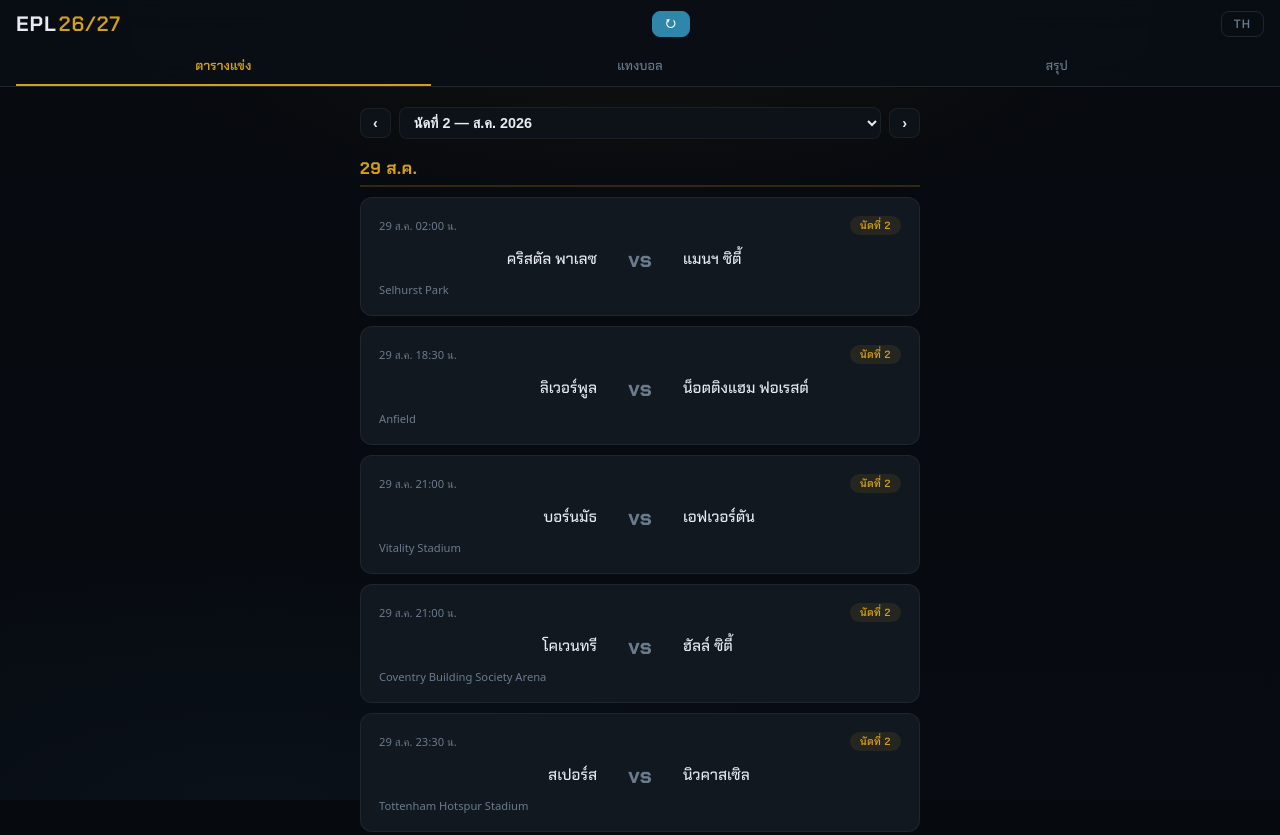
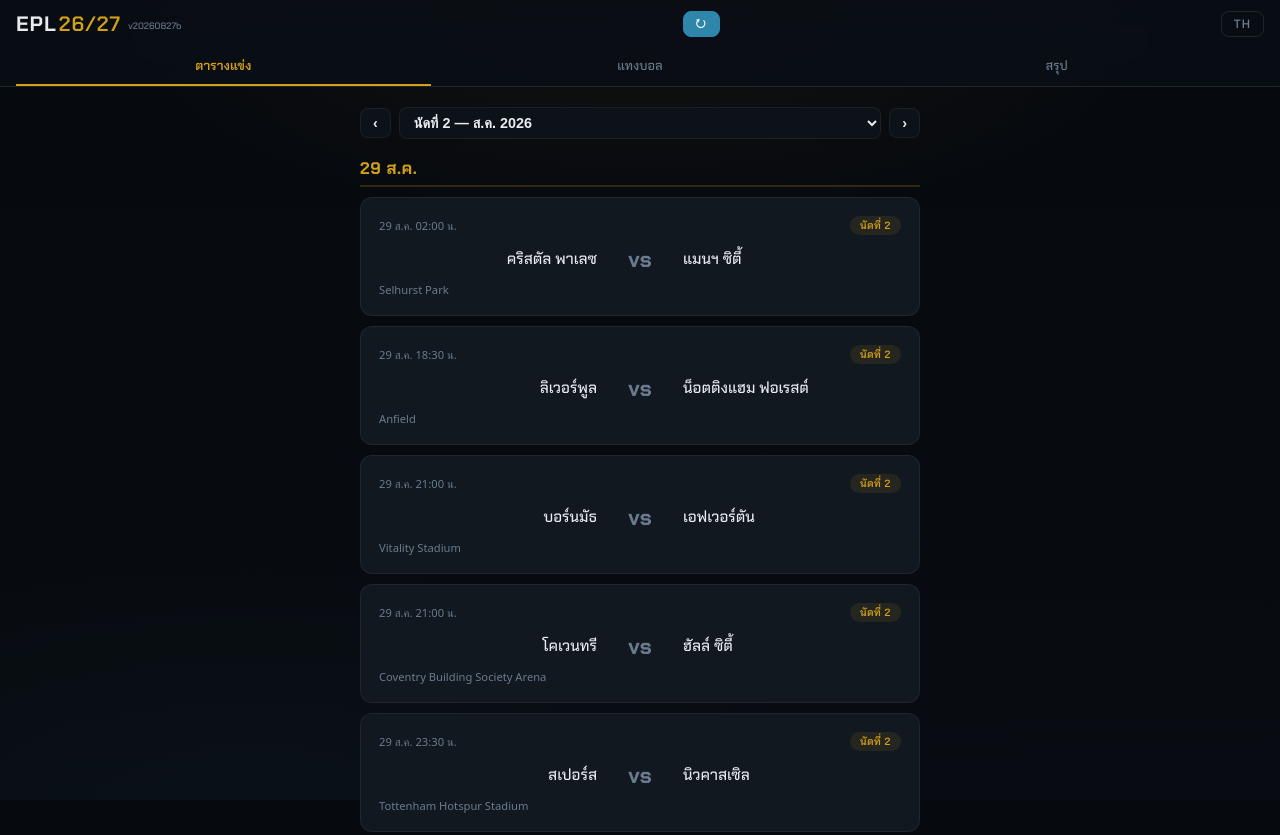
Before and after one commit to Boredtoraise/ge10epl2627, a plain HTML site: page index.html in a window 1280 px wide. Shown: the top 835 px of the page. Drawn offline with Linux system fonts and the light colour scheme; no server answers; a web font is replaced by a local one.

Commit message:
Show the client and Code.gs build in the header
A redeploy that did not actually land (Save instead of New version) looked
identical to one that did. The tag next to the logo now reads
"v20260827b · srv 2026-08-27b": the client half is parsed from this file's own
<script src="js/app.js?v=X">, so it cannot drift from index.html, and the
server half comes free with the bootstrap response.

An older deployment shows the client half alone rather than breaking.

Below 380px the tag sits under the logo — inline it made the logo row wider
than a 320px viewport and scrolled the whole page sideways.

Co-Authored-By: Claude Opus 5 <noreply@anthropic.com>

```diff
--- a/css/styles.css
+++ b/css/styles.css
@@ -103,6 +103,20 @@ body {
   color: var(--primary);
   font-weight: 600;
   margin-left: 2px;
+}
+/* Which client is loaded and which Code.gs answered it — a redeploy that did
+   not actually land looks identical to one that did without this. */
+.build-tag {
+  font-family: var(--font-display);
+  font-size: 0.58rem; font-weight: 500;
+  color: var(--text-muted); letter-spacing: 0;
+  margin-left: 7px; vertical-align: middle;
+  white-space: nowrap;
+}
+/* On a 320px screen the tag made the logo row wider than the viewport and the
+   whole page scrolled sideways. Below 380 it sits under the logo instead. */
+@media (max-width: 380px) {
+  .build-tag { display: block; margin-left: 0; margin-top: 1px; line-height: 1; }
 }
 .btn-icon {
   background: none; border: 1px solid var(--border-light);
--- a/index.html
+++ b/index.html
@@ -14,7 +14,7 @@
 
   <header id="header">
     <div class="header-top">
-      <h1 class="logo">EPL<span class="logo-year">26/27</span></h1>
+      <h1 class="logo">EPL<span class="logo-year">26/27</span><span id="app-build" class="build-tag"></span></h1>
       <button id="refresh-btn" class="btn-icon" title="Refresh data" onclick="manualRefresh()">↻</button>
       <button id="lang-toggle" class="btn-icon" title="TH/EN">TH</button>
     </div>
--- a/js/app.js
+++ b/js/app.js
@@ -5,6 +5,7 @@ const state = {
   currentPlayer: null,
   isAdmin: false,
   currentView: 'schedule',
+  serverBuild: null, // Code.gs BUILD, as reported by the bootstrap response
   gw: null,          // gameweek being viewed — every fetch is scoped to it
   standings: [],     // settled months: one row per player per month
   periodSlips: [],   // every slip of the current unsettled month (summary tab)
@@ -322,6 +323,27 @@ function updateTabBadges() {
 function showLoading() { document.getElementById('loading').classList.remove('hidden'); }
 function hideLoading() { document.getElementById('loading').classList.add('hidden'); }
 
+// --- Build tag in the header ---
+//
+// The client half is read from this file's own <script src="js/app.js?v=X">, so
+// it can never drift from the cache-buster in index.html. The server half
+// arrives with the bootstrap response — a Code.gs redeploy that silently did
+// not land (Save instead of New version) is otherwise invisible.
+function clientBuild() {
+  const s = document.querySelector('script[src*="js/app.js"]');
+  const m = s && /[?&]v=([^&"]+)/.exec(s.getAttribute('src') || '');
+  return m ? m[1] : 'dev';
+}
+
+function renderBuildTag() {
+  const el = document.getElementById('app-build');
+  if (!el) return;
+  el.textContent = 'v' + clientBuild() + (state.serverBuild ? ' · srv ' + state.serverBuild : '');
+  el.title = state.serverBuild
+    ? 'client ' + clientBuild() + ' / Code.gs ' + state.serverBuild
+    : 'client ' + clientBuild() + ' (server has not answered yet)';
+}
+
 // --- Per-gameweek localStorage cache ---
 //
 // One key per gameweek. The old single key held only the gameweek last looked
@@ -369,6 +391,7 @@ function init() {
 
   applyTranslations();
   updateAdminUI();
+  renderBuildTag();
 
   // Load cached matches + players for instant first render
   try {
@@ -423,6 +446,10 @@ async function refreshData(fresh) {
     const boot = state._noBootstrap ? null : await fetchAPI('bootstrap' + suffix);
     if (boot && !boot.error && boot.matches) {
       data = { matches: boot.matches, players: boot.players, allSlips: boot.allslips };
+      if (boot.build && boot.build !== state.serverBuild) {
+        state.serverBuild = boot.build;
+        renderBuildTag();
+      }
     } else {
       // Older deployment with no bootstrap action. Pages goes live the moment
       // it is pushed but Code.gs is redeployed by hand, so the client has to
```
